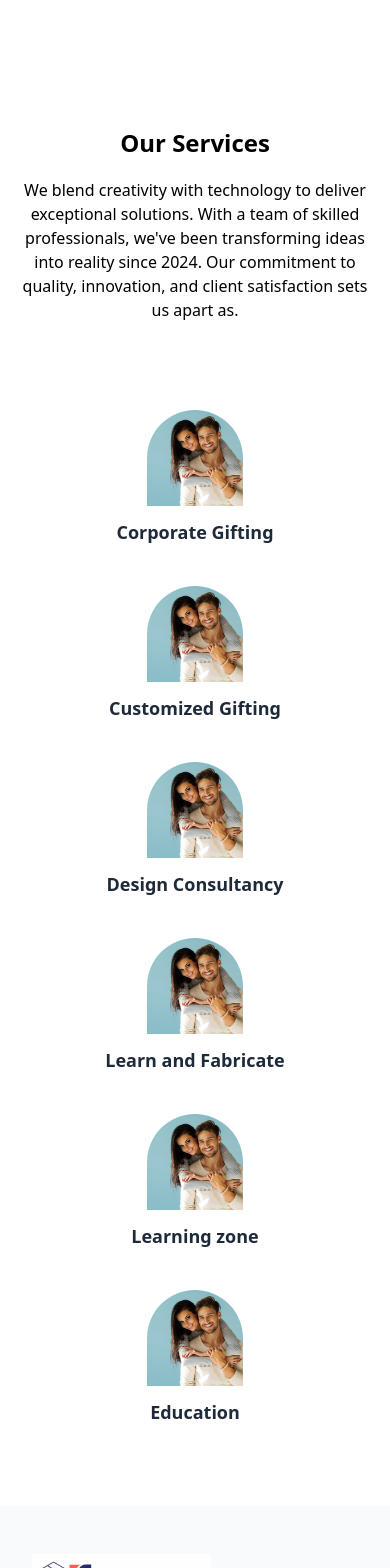
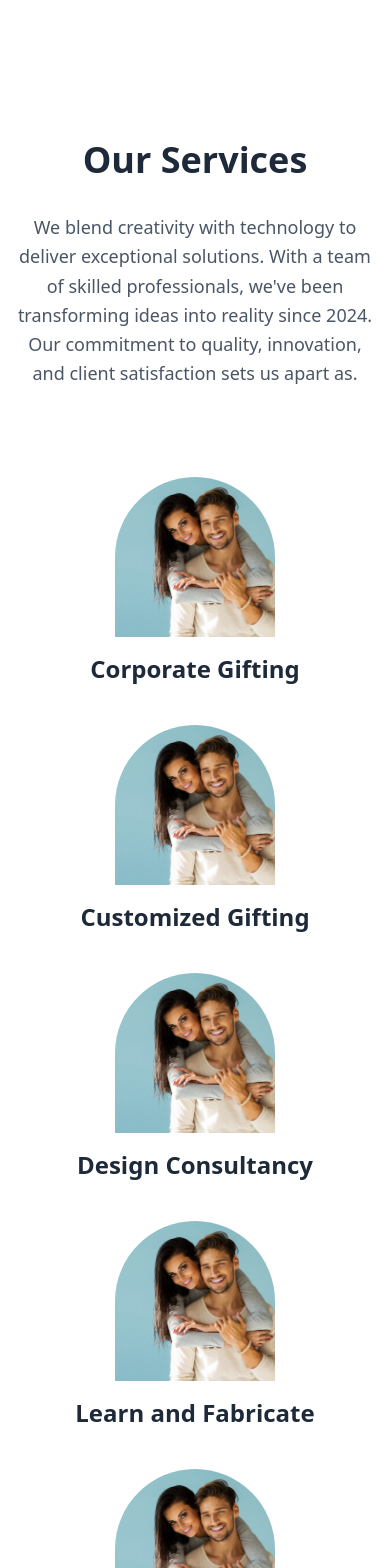
Before and after one commit to triovation-co/Triovation, a React (Vite) app: page / in a window 390 px wide. Shown: the part 1960-3528 px from the top of the page. Built offline with nearby package versions, Linux system fonts and the light colour scheme.

Commit message:
Basic Draft pages

```diff
--- a/src/components/Footer.jsx
+++ b/src/components/Footer.jsx
@@ -61,7 +61,7 @@ const Footer = () => {
 
       {/* Bottom Bar */}
       <div className="border-t text-center py-4 text-sm text-gray-500">
-        © Copyright 2025 <span className="font-semibold">Bigsmall Gifts Pvt. Ltd.</span> All Rights Reserved.
+        © Copyright 2025 <span className="font-semibold">Triovation</span> All Rights Reserved.
       </div>
     </footer>
   );
--- a/src/components/Navbar.jsx
+++ b/src/components/Navbar.jsx
@@ -22,7 +22,7 @@ const Navbar = () => {
             className="flex items-center space-x-2 cursor-pointer"
             onClick={() => navigate("/")}
           >
-            <img src={Logo} alt="Logo" className="h-12 w-auto" />
+            <img src={Logo} alt="Logo" className="h-14 w-auto" />
           </div>
 
           {/* Desktop Links */}
@@ -30,42 +30,42 @@ const Navbar = () => {
             <Link
               to="/"
               onClick={() => setIsOpen(false)}
-              className="text-gray-700 font-medium hover:text-red-500 transition-colors"
+              className="text-gray-700 font-medium hover:text-red-500 transition-colors text-[17px]"
             >
               Home
             </Link>
             <Link
               to="/About"
               onClick={() => setIsOpen(false)}
-              className="text-gray-700 font-medium hover:text-red-500 transition-colors"
+              className="text-gray-700 font-medium hover:text-red-500 transition-colors text-[17px]"
             >
               About Us
             </Link>
             <Link
               to="/Products"
               onClick={() => setIsOpen(false)}
-              className="text-gray-700 font-medium hover:text-red-500 transition-colors"
+              className="text-gray-700 font-medium hover:text-red-500 transition-colors text-[17px]"
             >
               Products
             </Link>
             <Link
               to="/Service"
               onClick={() => setIsOpen(false)}
-              className="text-gray-700 font-medium hover:text-red-500 transition-colors"
+              className="text-gray-700 font-medium hover:text-red-500 transition-colors text-[17px]"
             >
               Service
             </Link>
             <Link
               to="/Work_Education"
               onClick={() => setIsOpen(false)}
-              className="text-gray-700 font-medium hover:text-red-500 transition-colors"
+              className="text-gray-700 font-medium hover:text-red-500 transition-colors text-[17px]"
             >
               Work & Education
             </Link>
             <Link
               to="/ContactUs"
               onClick={() => setIsOpen(false)}
-              className="text-gray-700 font-medium hover:text-red-500 transition-colors"
+              className="text-gray-700 font-medium hover:text-red-500 transition-colors text-[17px]"
             >
               Contact Us
             </Link>
@@ -75,9 +75,9 @@ const Navbar = () => {
               <input
                 type="text"
                 placeholder="Search For Decor"
-                className="pl-10 pr-4 py-1.5 border rounded-md text-sm focus:outline-none focus:ring-1 focus:ring-gray-400"
+                className="pl-10 pr-4 py-1.5 border rounded-md text-sm focus:outline-none focus:ring-1 focus:ring-gray-400 text-[17px]"
               />
-              <Search className="absolute left-3 top-2 h-4 w-4 text-gray-500" />
+              <Search className="absolute left-3 top-3 h-4 w-4 text-gray-500 " />
             </div>
           </div>
 
--- a/src/pages/About.jsx
+++ b/src/pages/About.jsx
@@ -22,7 +22,7 @@ const About = () => {
             <img
               src={flower}
               alt="Decorative graphic"
-              className="absolute top-0 -left-8 w-20 h-24 lg:-left-16 lg:w-58 lg:h-80"
+              className="absolute top-0 -left-6 w-30 h-54 lg:-left-16 lg:w-58 lg:h-80"
             />
           </div>
 
@@ -60,7 +60,7 @@ const About = () => {
 
           {/* Left Column */}
           <div className="relative w-full max-w-sm mx-auto lg:w-[450px] lg:mx-0 order-1 lg:order-2">
-            <div className="rounded-t-full overflow-hidden w-full aspect-[4/5] mb-8 lg:size-120 lg:w-170 lg:h-180 lg:mb-65">
+            <div className="rounded-t-full overflow-hidden w-full aspect-[4/5] mb-8 lg:size-120 lg:w-160 lg:h-130 lg:mb-65">
               <img
                 src={img}
                 alt="Vivek and Shubhra"
@@ -70,7 +70,7 @@ const About = () => {
             <img
               src={flower}
               alt="Decorative graphic"
-              className="absolute top-0 -left-8 w-20 h-24 lg:-left-16 lg:w-65 lg:h-100 lg:-mt-10"
+              className="absolute top-0 -left-6 w-30 h-54 lg:-left-16 lg:w-65 lg:h-100 lg:-mt-10"
             />
           </div>
         </div>
@@ -91,7 +91,7 @@ const About = () => {
           {/* Right Side - Text */}
           <div className="text-center lg:text-left">
             <h2 className="text-3xl lg:text-4xl font-bold mb-6 text-gray-800">Our Vision</h2>
-            <p className="text-gray-700 text-lg leading-relaxed">
+            <p className="text-gray-600 text-lg lg:text-xl leading-relaxed">
               Based in Bangalore, we're known for our unique and fun aesthetic that celebrates
               Indian design, created for a modern global lifestyle. Everything we create is a
               tribute in some way to our brand pillars of Wit, Warmth, Honesty, Creativity,
--- a/src/pages/Home.jsx
+++ b/src/pages/Home.jsx
@@ -24,7 +24,7 @@ const Home = () => {
             <img
               src={flower}
               alt="Decorative graphic"
-              className="absolute top-0 -left-8 w-20 h-24 lg:-left-16 lg:w-58 lg:h-80"
+              className="absolute top-0 -left-6 w-30 h-54 lg:-left-16 lg:w-58 lg:h-80"
             />
           </div>
 
@@ -55,7 +55,7 @@ const Home = () => {
           <div className="relative w-full max-w-sm mx-auto lg:w-[450px] lg:mx-0 order-1 lg:order-2">
 
             {/* The clipping container with the semi-circle shape */}
-            <div className="rounded-t-full overflow-hidden w-full aspect-[4/5] mb-8 lg:w-170 lg:h-180 lg:mb-65">
+            <div className="rounded-t-full overflow-hidden w-full aspect-[4/5] mb-8 lg:w-160 lg:h-130 lg:mb-65">
               <img
                 src={img}
                 alt="Vivek and Shubhra"
@@ -65,7 +65,7 @@ const Home = () => {
             <img
               src={flower}
               alt="Decorative graphic"
-              className="absolute top-0 -left-8 w-20 h-24 lg:-left-16 lg:w-65 lg:h-100 lg:-mt-10"
+              className="absolute top-0 -left-6 w-30 h-54 lg:-left-16 lg:w-65 lg:h-100 lg:-mt-10"
             />
           </div>
 
@@ -74,8 +74,8 @@ const Home = () => {
 
       {/* Our Services Section */}
       <div className='flex flex-col items-center justify-center text-center px-4 md:px-8 py-12 mt-16 lg:-mt-20'>
-        <h1 className='text-2xl font-bold leading-relaxed mb-4'>Our Services</h1>
-        <p className="max-w-3xl mx-auto">
+        <h1 className='text-4xl font-bold mb-6 text-gray-800 leading-relaxed mb-4'>Our Services</h1>
+        <p className="max-w-3xl mx-auto text-gray-600 text-lg lg:text-xl leading-relaxed">
           We blend creativity with technology to deliver exceptional solutions. With a team of skilled professionals,
           we've been transforming ideas into reality since 2024. Our commitment to quality, innovation, and client satisfaction sets us apart as.
         </p>
@@ -84,69 +84,69 @@ const Home = () => {
       <div className="grid grid-cols-1 sm:grid-cols-2 lg:grid-cols-3 gap-10 lg:gap-20 mt-10 mb-20 lg:mb-30 px-4 lg:ml-15">
 
         <div className="flex flex-col items-center">
-          <div className="rounded-t-full overflow-hidden w-24 h-24 lg:w-90 lg:h-90 mb-3">
+          <div className="rounded-t-full overflow-hidden w-40 h-40 lg:w-90 lg:h-90 mb-4 lg:mb-3">
             <img
               src={img}
-              alt="Vivek and Shubhra"
+              alt="Corporate Gifting"
               className="w-full h-full object-cover"
             />
           </div>
-          <p className="text-lg font-semibold text-gray-800">Corporate Gifting</p>
+          <p className="text-2xl font-semibold text-gray-800">Corporate Gifting</p>
         </div>
 
         <div className="flex flex-col items-center">
-          <div className="rounded-t-full overflow-hidden w-24 h-24 lg:w-90 lg:h-90 mb-3">
+          <div className="rounded-t-full overflow-hidden w-40 h-40 lg:w-90 lg:h-90 mb-4 lg:mb-3">
             <img
               src={img}
-              alt="Vivek and Shubhra"
+              alt="Customized Gifting"
               className="w-full h-full object-cover"
             />
           </div>
-          <p className="text-lg font-semibold text-gray-800">Customized Gifting</p>
+          <p className="text-2xl font-semibold text-gray-800">Customized Gifting</p>
         </div>
 
         <div className="flex flex-col items-center">
-          <div className="rounded-t-full overflow-hidden w-24 h-24 lg:w-90 lg:h-90 mb-3">
+          <div className="rounded-t-full overflow-hidden w-40 h-40 lg:w-90 lg:h-90 mb-4 lg:mb-3">
             <img
               src={img}
-              alt="Vivek and Shubhra"
+              alt="Design Consultancy"
               className="w-full h-full object-cover"
             />
           </div>
-          <p className="text-lg font-semibold text-gray-800">Design Consultancy</p>
+          <p className="text-2xl font-semibold text-gray-800">Design Consultancy</p>
         </div>
 
         <div className="flex flex-col items-center">
-          <div className="rounded-t-full overflow-hidden w-24 h-24 lg:w-90 lg:h-90 mb-3">
+          <div className="rounded-t-full overflow-hidden w-40 h-40 lg:w-90 lg:h-90 mb-4 lg:mb-3">
             <img
               src={img}
-              alt="Vivek and Shubhra"
+              alt="Learn and Fabricate"
               className="w-full h-full object-cover"
             />
           </div>
-          <p className="text-lg font-semibold text-gray-800">Learn and Fabricate</p>
+          <p className="text-2xl font-semibold text-gray-800">Learn and Fabricate</p>
         </div>
 
         <div className="flex flex-col items-center">
-          <div className="rounded-t-full overflow-hidden w-24 h-24 lg:w-90 lg:h-90 mb-3">
+          <div className="rounded-t-full overflow-hidden w-40 h-40 lg:w-90 lg:h-90 mb-4 lg:mb-3">
             <img
               src={img}
-              alt="Vivek and Shubhra"
+              alt="Learning zone"
               className="w-full h-full object-cover"
             />
           </div>
-          <p className="text-lg font-semibold text-gray-800">Learning zone</p>
+          <p className="text-2xl font-semibold text-gray-800">Learning zone</p>
         </div>
 
         <div className="flex flex-col items-center">
-          <div className="rounded-t-full overflow-hidden w-24 h-24 lg:w-90 lg:h-90 mb-3">
+          <div className="rounded-t-full overflow-hidden w-40 h-40 lg:w-90 lg:h-90 mb-4 lg:mb-3">
             <img
               src={img}
-              alt="Vivek and Shubhra"
+              alt="Education"
               className="w-full h-full object-cover"
             />
           </div>
-          <p className="text-lg font-semibold text-gray-800">Education</p>
+          <p className="text-2xl font-semibold text-gray-800">Education</p>
         </div>
 
       </div>
```
